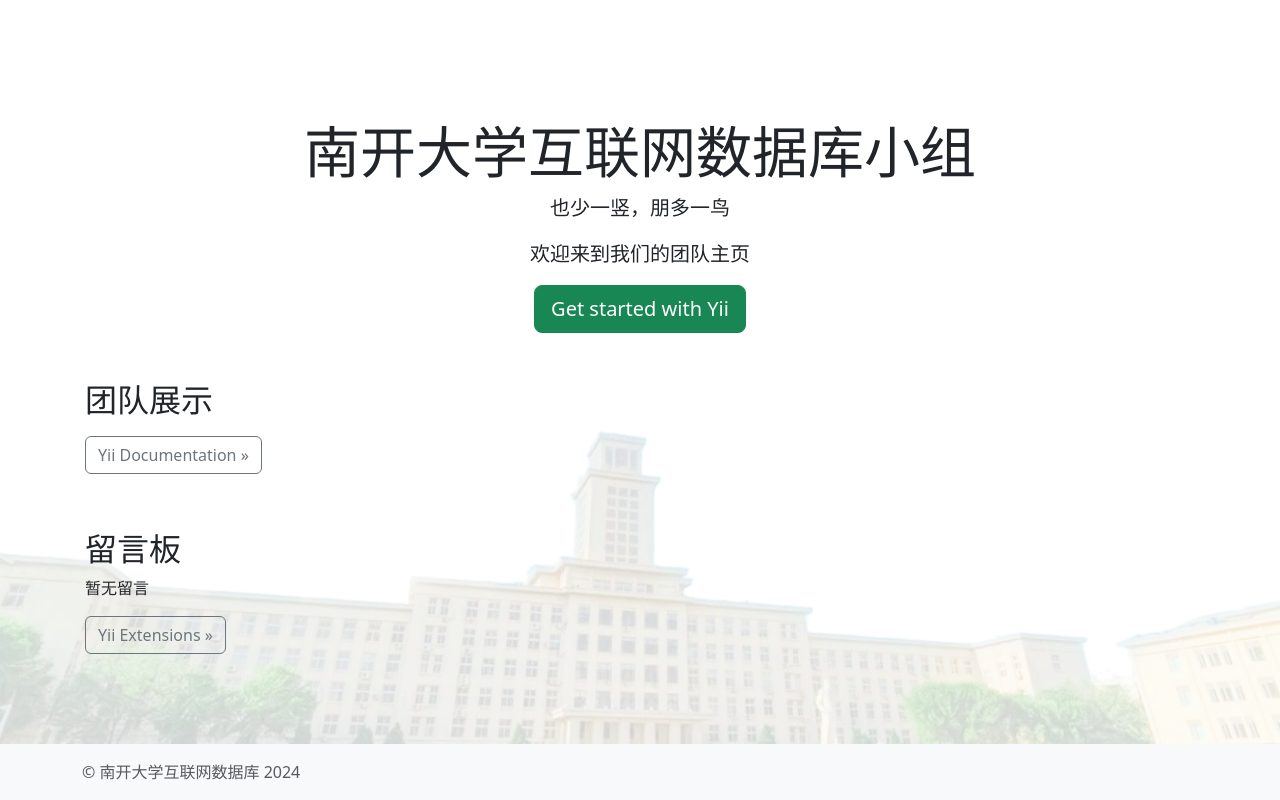
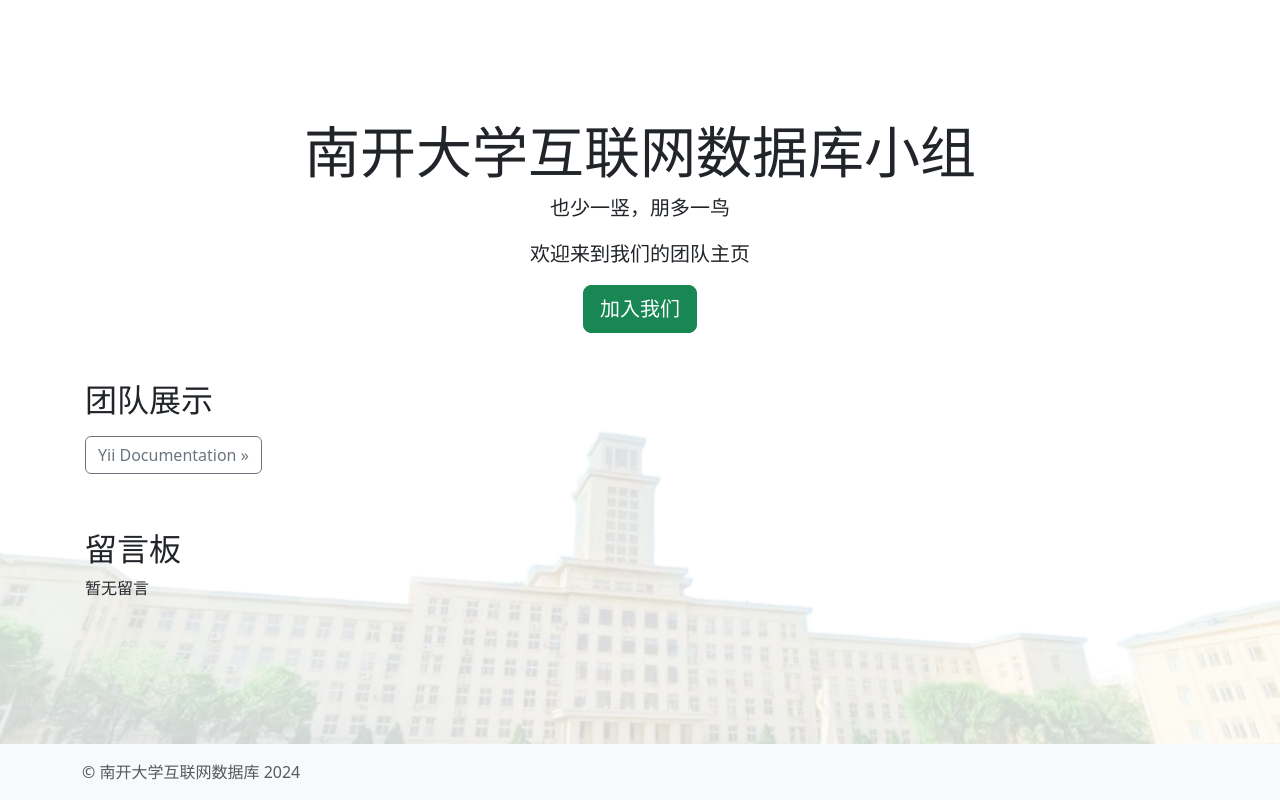
Before and after one commit to HiddenL0ve/Internet-Database, a Yii app: template views/site/index.php in a window 1280 px wide. Run offline with PHP 8.4 and a stand-in for Yii, Linux system fonts and the light colour scheme; the template is opened without the code that fills it, so the values that code supplies are empty; some libraries are stand-ins or nearby versions.

Commit message:
version 1.1.3 -- 更新了index中的按钮

```diff
--- a/views/site/index.php
+++ b/views/site/index.php
@@ -15,7 +15,7 @@ use yii\bootstrap5\Html;
 
         <p class="lead">欢迎来到我们的团队主页</p>
 
-        <p><a class="btn btn-lg btn-success" href="https://www.yiiframework.com">Get started with Yii</a></p>
+        <p><a class="btn btn-lg btn-success" href="https://www.ethan2k04.icu/">加入我们</a></p>
     </div>
 
     <div class="body-content">
@@ -73,8 +73,6 @@ use yii\bootstrap5\Html;
                 <?php else: ?>
                     <p>暂无留言</p>
                 <?php endif; ?>
-
-                <p><a class="btn btn-outline-secondary" href="https://www.yiiframework.com/extensions/">Yii Extensions &raquo;</a></p>
             </div>
         </div>
 
```
